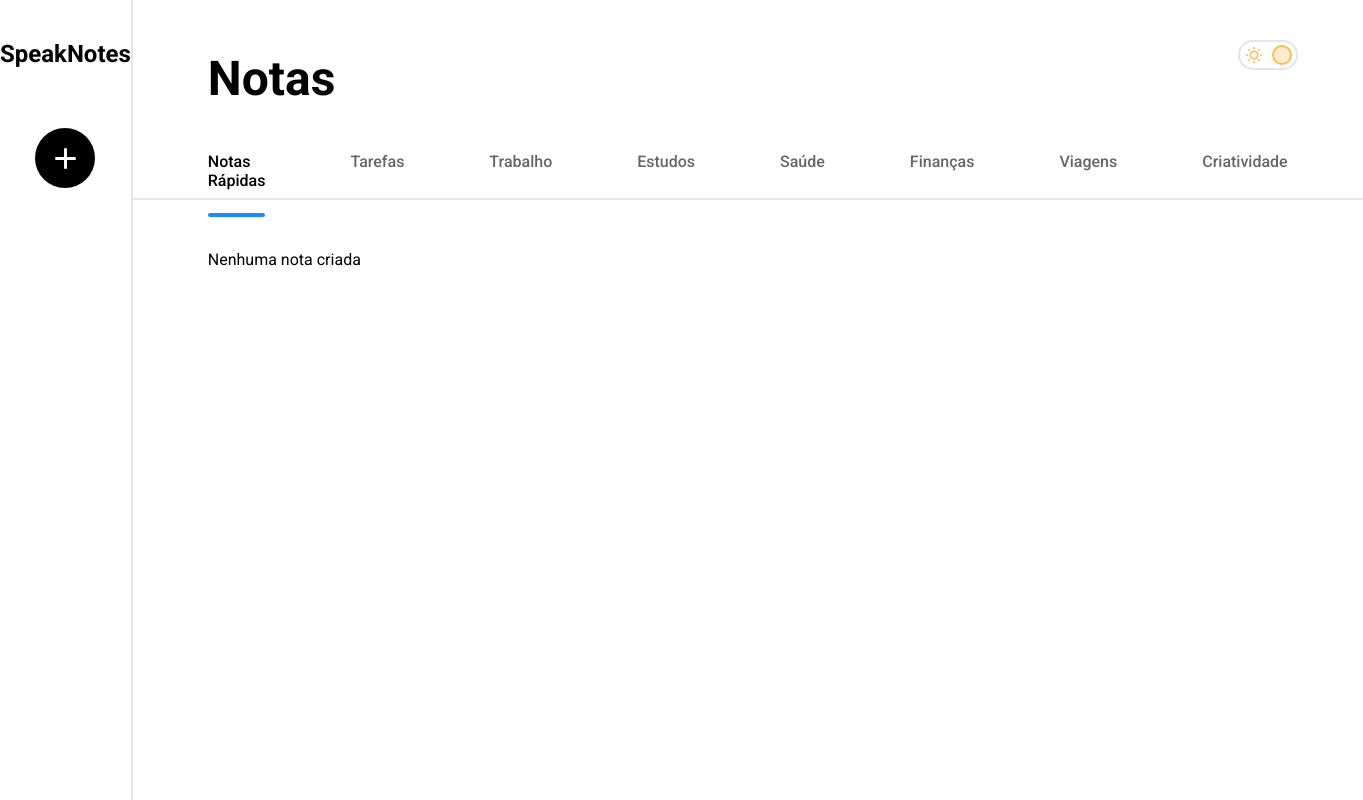
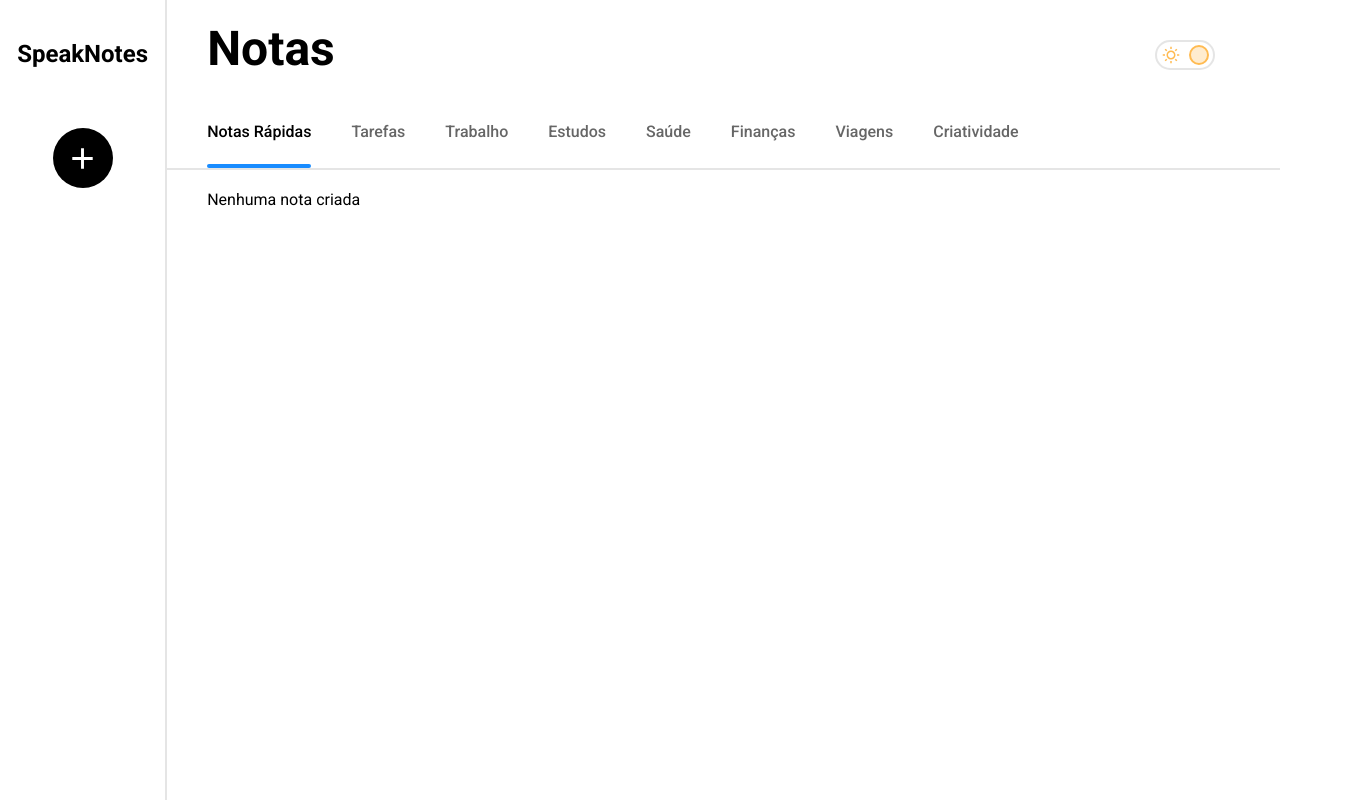
Before and after one commit to ThiagoBRG60/SpeakNotes, a React (Vite) app: page / in a window 1280 px wide. Shown: the whole page, 1363 px wide, since content can reach past the window. Built offline with nearby package versions, Linux system fonts and the light colour scheme.

Commit message:
ajustes responsivo

```diff
--- a/src/css/Categories.css
+++ b/src/css/Categories.css
@@ -87,7 +87,7 @@
    }
 }
 
-@media (max-width: 540px) {
+@media (max-width: 540px), (max-width: 1024px) {
    .categories-header {
       flex-direction: column-reverse;
       align-self: flex-start;
--- a/src/css/Header.css
+++ b/src/css/Header.css
@@ -61,7 +61,7 @@
 
 /* responsive */
 
-@media (max-width: 820px), (max-height: 430px) and (orientation: landscape) {
+@media (max-width: 820px), (max-height: 430px) and (orientation: landscape), (max-width: 1024px) {
    .main-header {
       position: absolute;
       bottom: 0;
@@ -81,7 +81,7 @@
    }
 }
 
-@media (max-width: 540px) {
+@media (max-width: 540px), (max-width: 1024px) {
    .main-header.dark {
       background-color: transparent;
    }
@@ -118,7 +118,7 @@
    }
 }
 
-@media (max-height: 375px) and (orientation: landscape) {
+@media (max-height: 375px) and (orientation: landscape), (max-width: 1024px) {
    .main-header {
       position: fixed;
       height: 80px;
--- a/src/css/SectionHeader.css
+++ b/src/css/SectionHeader.css
@@ -122,6 +122,32 @@ main section.dark .hamburguer-menu {
 
 /* responsive */
 
+@media (max-width: 1440px) {
+   .section-header {
+      height: 170px;
+      padding: 20px 40px;
+   }
+   .section-header .section-categories {
+      gap: 40px;
+   }
+   .notes-container {
+      padding: 20px 40px;
+   }
+}
+
+@media (max-width: 1024px) {
+   .section-header {
+      padding: 20px 10px;
+   }
+   .section-header .section-categories {
+      gap: 30px;
+      font-size: 14px;
+   }
+   .notes-container ul {
+      justify-content: center;
+   }
+}
+
 @media (max-width: 820px), (max-height: 430px) and (orientation: landscape) {
    .hamburguer-menu {
       display: block;
--- a/src/css/ThemeSwitch.css
+++ b/src/css/ThemeSwitch.css
@@ -59,6 +59,13 @@
 
 /* responsive */
 
+@media (max-width: 1024px) {
+   .switch-container {
+      top: 20px;
+      right: 20px;
+   }
+}
+
 @media (max-width: 820px) {
    .switch-container {
       top: 32px;
```
